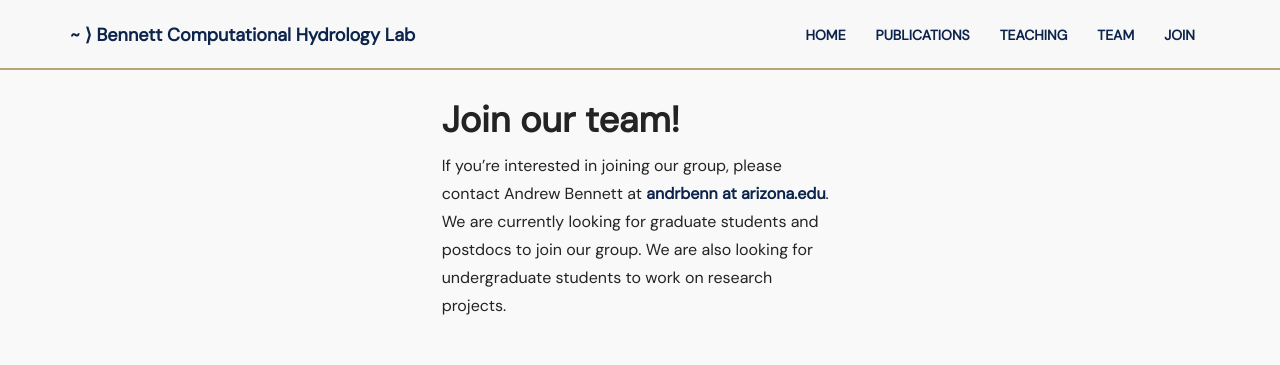
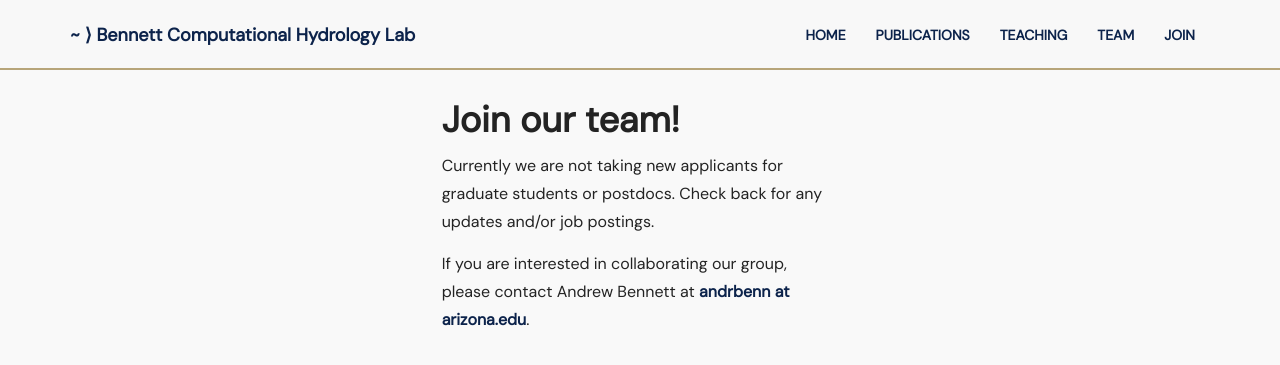
Before and after one commit to BennettHydroLab/BennettHydroLab.github.io, a Jekyll site: the page built from join.markdown, in a window 1280 px wide and 900 px high. Shown: the top 365 px of the window. Built offline with Jekyll 4.4.1, drawn with Linux system fonts in a browser that asks for light colours; nearby versions of some CDN libraries.

Commit message:
Change join page

```diff
--- a/join.markdown
+++ b/join.markdown
@@ -5,5 +5,6 @@
 ---
 
 # Join our team!
+Currently we are not taking new applicants for graduate students or postdocs. Check back for any updates and/or job postings.
 
-If you're interested in joining our group, please contact Andrew Bennett at [andrbenn at arizona.edu](mailto:andrbenn at arizona.edu). We are currently looking for graduate students and postdocs to join our group. We are also looking for undergraduate students to work on research projects.
+If you are interested in collaborating our group, please contact Andrew Bennett at [andrbenn at arizona.edu](mailto:andrbenn at arizona.edu).
```
